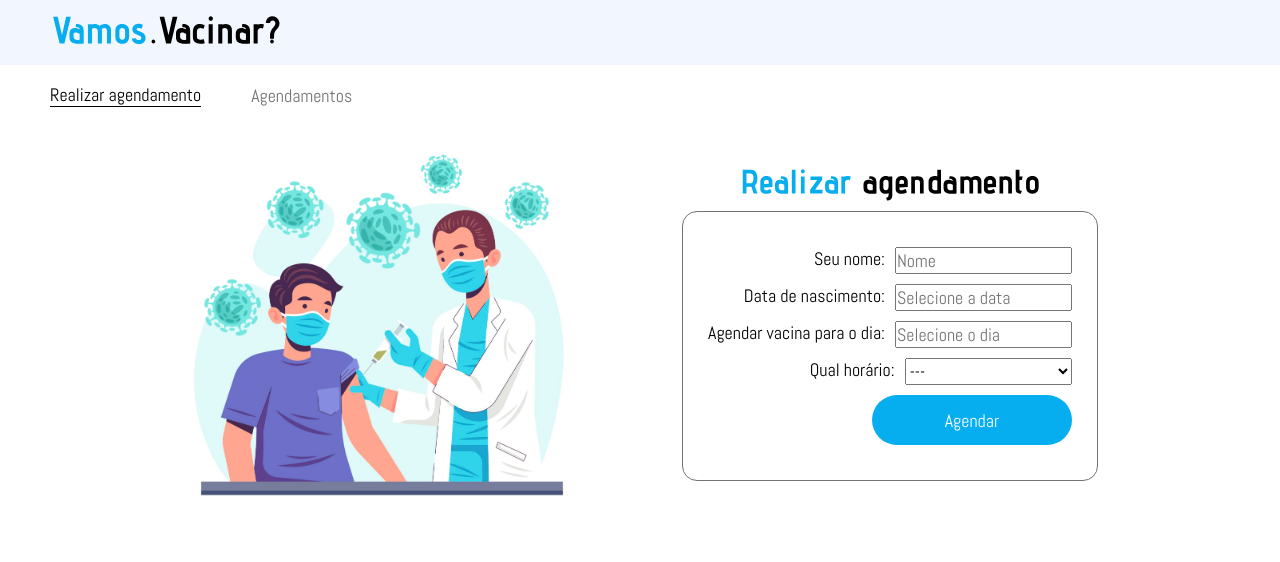
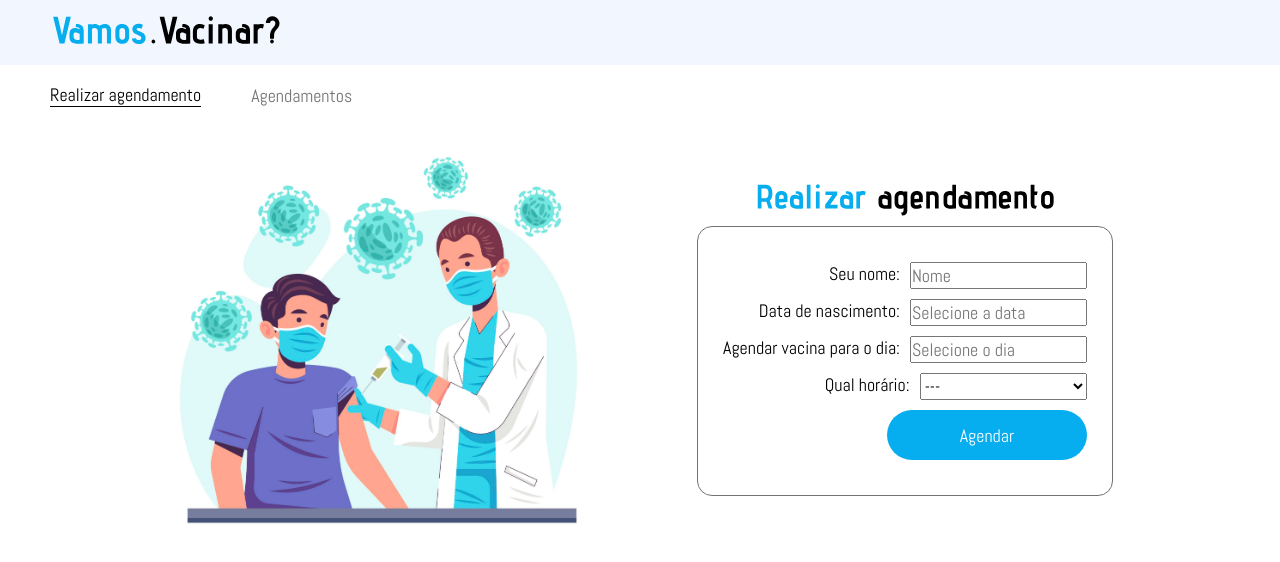
Before and after one commit to doug-22/vamos-vacinar, a React (Create React App) app: page /cadastrar-agendamento in a window 1280 px wide. Shown: the top 562 px of the page. Built offline with nearby package versions, Linux system fonts and the light colour scheme.

Commit message:
Changing the image size of the ragistration page

```diff
--- a/src/Pages/Registration/styles.css
+++ b/src/Pages/Registration/styles.css
@@ -5,7 +5,7 @@
 }
 
 .box-form img {
-    width: 400px;
+    width: 430px;
 }
 
 .box-form div {
```
